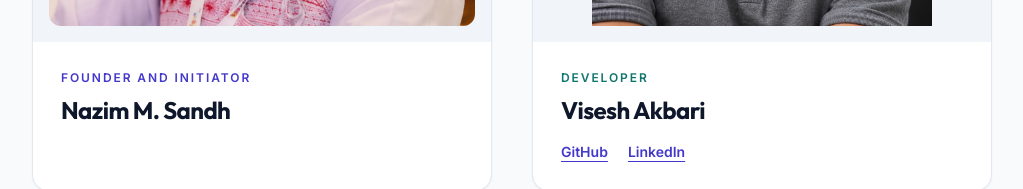
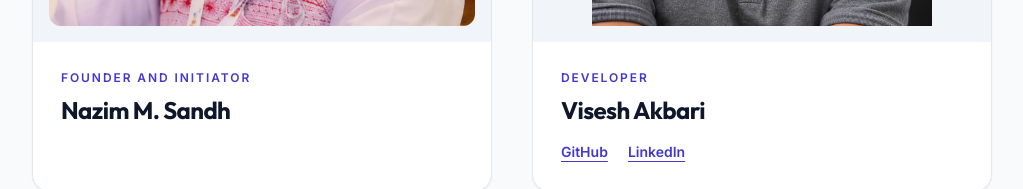
Before and after one commit to Laluboom/jansahabhag-2047-demo, a React (Vite) app: page /about in a window 1280 px wide. Shown: the part 1324-1513 px from the top of the page, without its empty margins (256-1279 px from the left). Built offline with nearby package versions, Linux system fonts and the light colour scheme.

Commit message:
Match developer role colour to founder role

```diff
--- a/src/features/about/AboutPage.tsx
+++ b/src/features/about/AboutPage.tsx
@@ -71,7 +71,7 @@ export const AboutPage: React.FC = () => (
             />
           </div>
           <div className="space-y-2 p-6 sm:p-7">
-            <p className="text-xs font-semibold uppercase tracking-[0.16em] text-civic-teal-700">Developer</p>
+            <p className="text-xs font-semibold uppercase tracking-[0.16em] text-civic-indigo-700">Developer</p>
             <h3 className="font-heading text-2xl font-bold text-slate-900">Visesh Akbari</h3>
             <div className="flex flex-wrap gap-x-5 gap-y-2 pt-2 text-sm font-semibold">
               <a href="https://github.com/laluboom" target="_blank" rel="noopener noreferrer" className="text-civic-indigo-700 underline underline-offset-4 hover:text-civic-indigo-900 focus-visible:outline-none focus-visible:ring-2 focus-visible:ring-civic-indigo-500">
```
